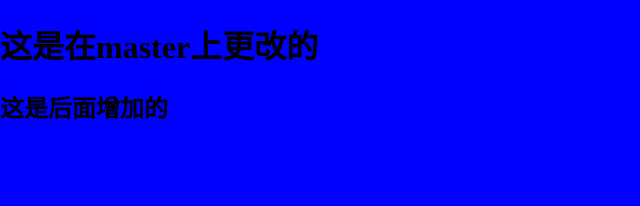
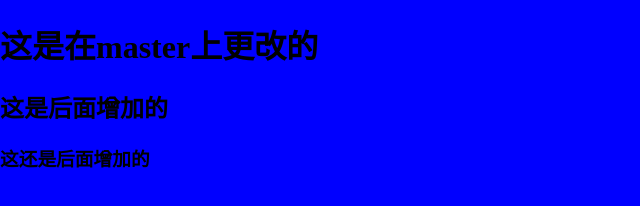
Before and after one commit to chenyueasd/proj_03, a plain HTML site: page index.html in a window 1280 px wide. Shown: the whole page, without its empty margins (0-640 px from the left). Drawn offline with Linux system fonts and the light colour scheme.

Commit message:
后面增加的

```diff
--- a/index.html
+++ b/index.html
@@ -16,5 +16,6 @@
   <body>
     <h1>这是在master上更改的</h1>
     <h2>这是后面增加的</h2>
+    <h3>这还是后面增加的</h3>
   </body>
 </html>
```
